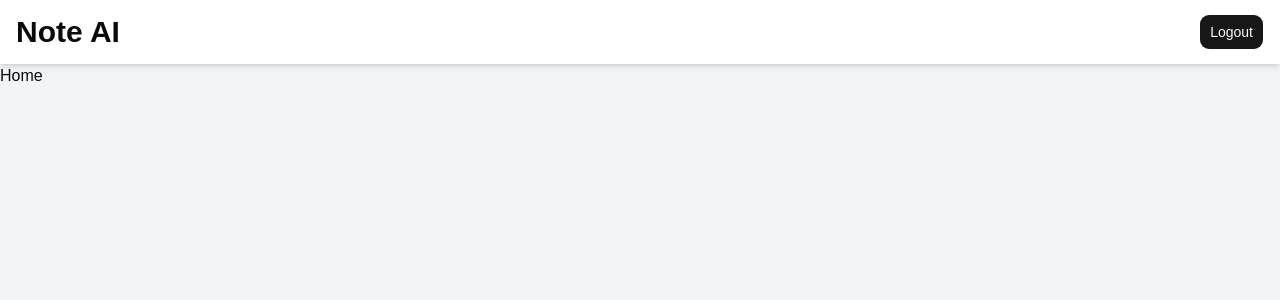
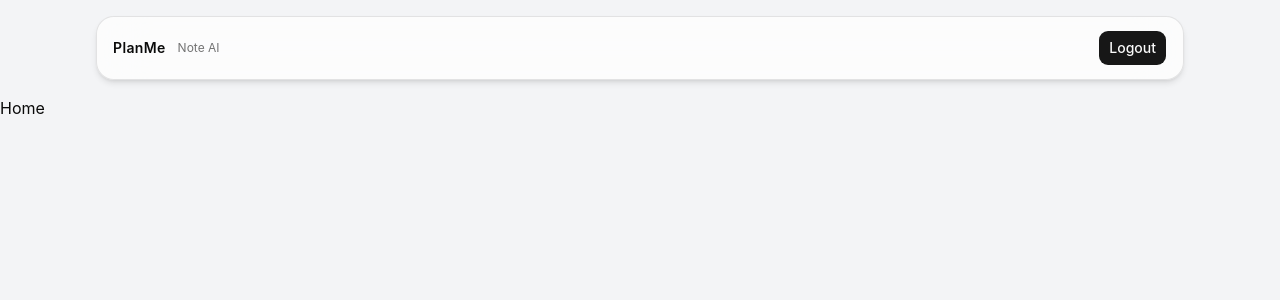
Before and after one commit to ali-elmuzayan/note-ai-laravel-react, a React (Vite) app in the folder client/: page / in a window 1280 px wide. Shown: the top 300 px of the page. Built offline with nearby package versions, Linux system fonts and the light colour scheme.

Commit message:
implement some change in the global style (index.css) add the home page & note page, add the GlassCard component, and edit the header

```diff
--- /dev/null
+++ b/client/src/components/common/GlassCard.tsx
@@ -0,0 +1,8 @@
+import type { HTMLAttributes } from "react";
+
+export type GlassCardProps = HTMLAttributes<HTMLDivElement>;
+
+export const GlassCard = ({ className = "", ...props }: GlassCardProps) => {
+  return <div className={`glass-card ${className}`} {...props} />;
+};
+export default GlassCard;
--- a/client/src/index.css
+++ b/client/src/index.css
@@ -3,128 +3,107 @@
 @import "shadcn/tailwind.css";
 @import "@fontsource-variable/geist";
 
-@custom-variant dark (&:is(.dark *));
+/* ============================================
+   THEME CONFIGURATION (Tailwind v4)
+   Define design tokens using @theme directive
+   ============================================ */
+@theme {
+  /* Base radius for consistent rounding */
+  --radius: 0.625rem;
+  --radius-sm: calc(var(--radius) - 4px);
+  --radius-md: calc(var(--radius) - 2px);
+  --radius-lg: var(--radius);
+  --radius-xl: calc(var(--radius) + 4px);
+  --radius-2xl: calc(var(--radius) + 8px);
 
-@theme inline {
-    --font-heading: var(--font-sans);
-    --font-sans: 'Geist Variable', sans-serif;
-    --color-sidebar-ring: var(--sidebar-ring);
-    --color-sidebar-border: var(--sidebar-border);
-    --color-sidebar-accent-foreground: var(--sidebar-accent-foreground);
-    --color-sidebar-accent: var(--sidebar-accent);
-    --color-sidebar-primary-foreground: var(--sidebar-primary-foreground);
-    --color-sidebar-primary: var(--sidebar-primary);
-    --color-sidebar-foreground: var(--sidebar-foreground);
-    --color-sidebar: var(--sidebar);
-    --color-chart-5: var(--chart-5);
-    --color-chart-4: var(--chart-4);
-    --color-chart-3: var(--chart-3);
-    --color-chart-2: var(--chart-2);
-    --color-chart-1: var(--chart-1);
-    --color-ring: var(--ring);
-    --color-input: var(--input);
-    --color-border: var(--border);
-    --color-destructive: var(--destructive);
-    --color-accent-foreground: var(--accent-foreground);
-    --color-accent: var(--accent);
-    --color-muted-foreground: var(--muted-foreground);
-    --color-muted: var(--muted);
-    --color-secondary-foreground: var(--secondary-foreground);
-    --color-secondary: var(--secondary);
-    --color-primary-foreground: var(--primary-foreground);
-    --color-primary: var(--primary);
-    --color-popover-foreground: var(--popover-foreground);
-    --color-popover: var(--popover);
-    --color-card-foreground: var(--card-foreground);
-    --color-card: var(--card);
-    --color-foreground: var(--foreground);
-    --color-background: var(--background);
-    --radius-sm: calc(var(--radius) * 0.6);
-    --radius-md: calc(var(--radius) * 0.8);
-    --radius-lg: var(--radius);
-    --radius-xl: calc(var(--radius) * 1.4);
-    --radius-2xl: calc(var(--radius) * 1.8);
-    --radius-3xl: calc(var(--radius) * 2.2);
-    --radius-4xl: calc(var(--radius) * 2.6);
+  /* shadcn color tokens - neutral palette */
+  --color-background: oklch(0.985 0 0);
+  --color-foreground: oklch(0.145 0 0);
+  --color-card: oklch(1 0 0);
+  --color-card-foreground: oklch(0.145 0 0);
+  --color-popover: oklch(1 0 0);
+  --color-popover-foreground: oklch(0.145 0 0);
+  --color-primary: oklch(0.205 0 0);
+  --color-primary-foreground: oklch(0.985 0 0);
+  --color-secondary: oklch(0.97 0 0);
+  --color-secondary-foreground: oklch(0.205 0 0);
+  --color-muted: oklch(0.97 0 0);
+  --color-muted-foreground: oklch(0.556 0 0);
+  --color-accent: oklch(0.97 0 0);
+  --color-accent-foreground: oklch(0.205 0 0);
+  --color-destructive: oklch(0.577 0.245 27.325);
+  --color-border: oklch(0.922 0 0);
+  --color-input: oklch(0.922 0 0);
+  --color-ring: oklch(0.708 0 0);
 }
 
+/* ============================================
+   BASE STYLES
+   ============================================ */
+@layer base {
   :root {
-    --background: oklch(1 0 0);
-    --foreground: oklch(0.145 0 0);
-    --card: oklch(1 0 0);
-    --card-foreground: oklch(0.145 0 0);
-    --popover: oklch(1 0 0);
-    --popover-foreground: oklch(0.145 0 0);
-    --primary: oklch(0.205 0 0);
-    --primary-foreground: oklch(0.985 0 0);
-    --secondary: oklch(0.97 0 0);
-    --secondary-foreground: oklch(0.205 0 0);
-    --muted: oklch(0.97 0 0);
-    --muted-foreground: oklch(0.556 0 0);
-    --accent: oklch(0.97 0 0);
-    --accent-foreground: oklch(0.205 0 0);
-    --destructive: oklch(0.577 0.245 27.325);
-    --border: oklch(0.922 0 0);
-    --input: oklch(0.922 0 0);
-    --ring: oklch(0.708 0 0);
-    --chart-1: oklch(0.87 0 0);
-    --chart-2: oklch(0.556 0 0);
-    --chart-3: oklch(0.439 0 0);
-    --chart-4: oklch(0.371 0 0);
-    --chart-5: oklch(0.269 0 0);
-    --radius: 0.625rem;
-    --sidebar: oklch(0.985 0 0);
-    --sidebar-foreground: oklch(0.145 0 0);
-    --sidebar-primary: oklch(0.205 0 0);
-    --sidebar-primary-foreground: oklch(0.985 0 0);
-    --sidebar-accent: oklch(0.97 0 0);
-    --sidebar-accent-foreground: oklch(0.205 0 0);
-    --sidebar-border: oklch(0.922 0 0);
-    --sidebar-ring: oklch(0.708 0 0);
+    color-scheme: light;
   }
 
   .dark {
-    --background: oklch(0.145 0 0);
-    --foreground: oklch(0.985 0 0);
-    --card: oklch(0.205 0 0);
-    --card-foreground: oklch(0.985 0 0);
-    --popover: oklch(0.205 0 0);
-    --popover-foreground: oklch(0.985 0 0);
-    --primary: oklch(0.922 0 0);
-    --primary-foreground: oklch(0.205 0 0);
-    --secondary: oklch(0.269 0 0);
-    --secondary-foreground: oklch(0.985 0 0);
-    --muted: oklch(0.269 0 0);
-    --muted-foreground: oklch(0.708 0 0);
-    --accent: oklch(0.269 0 0);
-    --accent-foreground: oklch(0.985 0 0);
-    --destructive: oklch(0.704 0.191 22.216);
-    --border: oklch(1 0 0 / 10%);
-    --input: oklch(1 0 0 / 15%);
-    --ring: oklch(0.556 0 0);
-    --chart-1: oklch(0.87 0 0);
-    --chart-2: oklch(0.556 0 0);
-    --chart-3: oklch(0.439 0 0);
-    --chart-4: oklch(0.371 0 0);
-    --chart-5: oklch(0.269 0 0);
-    --sidebar: oklch(0.205 0 0);
-    --sidebar-foreground: oklch(0.985 0 0);
-    --sidebar-primary: oklch(0.488 0.243 264.376);
-    --sidebar-primary-foreground: oklch(0.985 0 0);
-    --sidebar-accent: oklch(0.269 0 0);
-    --sidebar-accent-foreground: oklch(0.985 0 0);
-    --sidebar-border: oklch(1 0 0 / 10%);
-    --sidebar-ring: oklch(0.556 0 0);
+    --color-background: oklch(0.145 0 0);
+    --color-foreground: oklch(0.985 0 0);
+    --color-card: oklch(0.205 0 0);
+    --color-card-foreground: oklch(0.985 0 0);
+    --color-popover: oklch(0.205 0 0);
+    --color-popover-foreground: oklch(0.985 0 0);
+    --color-primary: oklch(0.922 0 0);
+    --color-primary-foreground: oklch(0.205 0 0);
+    --color-secondary: oklch(0.269 0 0);
+    --color-secondary-foreground: oklch(0.985 0 0);
+    --color-muted: oklch(0.269 0 0);
+    --color-muted-foreground: oklch(0.708 0 0);
+    --color-accent: oklch(0.269 0 0);
+    --color-accent-foreground: oklch(0.985 0 0);
+    --color-destructive: oklch(0.704 0.191 22.216);
+    --color-border: oklch(1 0 0 / 10%);
+    --color-input: oklch(1 0 0 / 15%);
+    --color-ring: oklch(0.556 0 0);
   }
 
+  * {
+    @apply border-border;
+  }
+
+  body {
+    @apply bg-background text-foreground antialiased;
+    margin: 0;
+    min-height: 100vh;
+  }
+
+  a {
+    @apply text-foreground underline-offset-4 transition-colors;
+  }
+
+  a:hover {
+    @apply text-muted-foreground;
+  }
+
+  :focus-visible {
+    @apply outline-none ring-2 ring-ring/50 ring-offset-2 ring-offset-background;
+  }
+
+  /* Ensure buttons and role="button" elements have cursor pointer */
   @layer base {
-  * {
-    @apply border-border outline-ring/50;
-    }
-  body {
-    @apply bg-background text-foreground;
-    }
-  html {
-    @apply font-sans;
+    button:not(:disabled),
+    [role="button"]:not(:disabled) {
+      cursor: pointer;
     }
   }
+}
+
+/* --- Glassmorphism Utilities  */
+@layer components {
+  .glass-card {
+    @apply rounded-2xl bg-white/70 backdrop-blur-xl border border-black/10 shadow-xl;
+  }
+
+  .flex-between {
+    @apply flex items-center justify-between gap-4;
+  }
+}
--- a/client/src/layouts/components/Header.tsx
+++ b/client/src/layouts/components/Header.tsx
@@ -1,12 +1,31 @@
 import { Button } from "@/components/ui/button";
+import { Link } from "react-router";
 
 const Header = () => {
   return (
-    <header className="w-full h-16 bg-white shadow-md flex items-center justify-between px-4">
-      <h1 className="text-3xl font-bold">Note AI</h1>
-      <Button variant="default" size="lg" onClick={() => alert("Logout")}>
-        Logout
-      </Button>
+    <header className="w-full sticky top-0 z-50">
+      <div className="max-w-6xl mx-auto py-4 px-4 sm:px-6 lg:px-8">
+        {/* glass card */}
+        <div className="glass-card h-16 shadow-md flex-between px-4">
+          {/* Logo  */}
+          <div className="flex items-center gap-3">
+            <Link
+              to="/"
+              className="text-sm font-semibold tracking-wide"
+              role="button"
+            >
+              PlanMe
+            </Link>
+            <p className="hidden text-xs text-muted-foreground sm:inline">
+              Note AI
+            </p>
+          </div>
+
+          <Button variant="default" size="lg" onClick={() => alert("Logout")}>
+            Logout
+          </Button>
+        </div>
+      </div>
     </header>
   );
 };
--- /dev/null
+++ b/client/src/pages/Home/index.tsx
@@ -0,0 +1,8 @@
+
+const index = () => {
+  return (
+    <div>index</div>
+  )
+}
+
+export default index
--- /dev/null
+++ b/client/src/pages/Note/index.tsx
@@ -0,0 +1,8 @@
+
+const Note = () => {
+  return (
+    <div>Note</div>
+  )
+}
+
+export default Note
```
Lines whose indentation alone changed are shown as unchanged.
